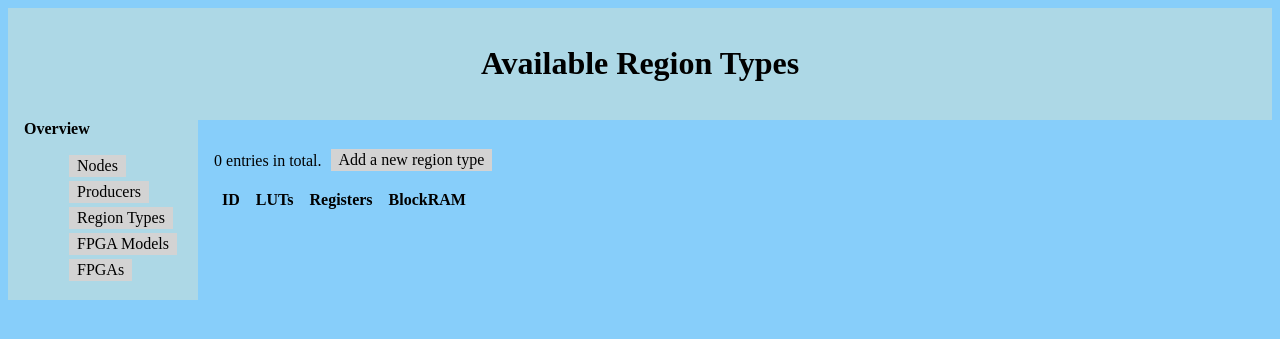
After one commit to VLSI-EDA/rc3e-manager, a Django app: page /fpga_manager/region_types/list/ in a window 1280 px wide. The commit adds this page. Shown: the top 339 px of the page. Run offline with Django 3.2, Linux system fonts and the light colour scheme; data that the repository does not hold is empty.

Commit message:
Can now add, delete and list region types
Also fixed wrong redirect after adding FPGAs

```diff
--- a/fpga_manager/models/fpga_model.py
+++ b/fpga_manager/models/fpga_model.py
@@ -26,7 +26,9 @@ class FpgaModel(models.Model):
 
     region_type = models.ForeignKey(
         'RegionType',
-        name="region_type"
+        name="region_type",
+        on_delete=models.CASCADE,
+        blank=False,
     )
 
     region_count = models.IntegerField(
--- a/fpga_manager/templates/layout_template.html
+++ b/fpga_manager/templates/layout_template.html
@@ -18,6 +18,7 @@
     <ul>
         <li><a href={% url 'list_nodes' %}>Nodes</a></li>
         <li><a href={% url 'list_producers' %}>Producers</a></li>
+        <li><a href={% url 'list_region_types' %}>Region Types</a></li>
         <li><a href={% url 'list_fpga_models' %}>FPGA Models</a></li>
         <li><a href={% url 'list_fpgas' %}>FPGAs</a></li>
     </ul>
--- /dev/null
+++ b/fpga_manager/templates/list_region_types.html
@@ -0,0 +1,42 @@
+{% extends "layout_template.html" %}
+
+{% block title %}
+    Available Region Types
+{% endblock %}
+
+{% block header %}
+    <h1>Available Region Types</h1>
+{% endblock %}
+
+{% block content %}
+
+    <p>
+        {{ object_list|length }} entries in total. <a href={% url 'add_region_type' %}> Add a new region type</a><br>
+    </p>
+
+    <table>
+        <thead>
+        <tr>
+            <th>ID</th>
+            <th>LUTs</th>
+            <th>Registers</th>
+            <th>BlockRAM</th>
+            <th></th>
+        </tr>
+        </thead>
+        <tbody>
+        {% for region_type in object_list %}
+            <tr>
+                <!-- Caution! You have to use the names that django assigns for the fields!
+                 See the 'name' field in the model declaration!-->
+                <td class="td-id">{{ region_type.id }}</td>
+                <td>{{ region_type.lut_count }}</td>
+                <td>{{ region_type.register_count }}</td>
+                <td>{{ region_type.blockram_size }}</td>
+                <td><a class="danger_link" href={% url 'delete_region_type' region_type.id %}>Delete</a></td>
+            </tr>
+        {% endfor %}
+        </tbody>
+    </table>
+
+{% endblock %}
--- a/fpga_manager/urls.py
+++ b/fpga_manager/urls.py
@@ -3,15 +3,9 @@ from django.urls import reverse_lazy
 from django.views.generic import ListView, CreateView, DeleteView
 
 from fpga_manager import views
-from fpga_manager.models import Fpga, FpgaModel, Node, Producer
+from fpga_manager.models import Fpga, FpgaModel, Node, Producer, RegionType
 
 urlpatterns = [
-    # FPGA manager views
-    # url(r'^overview/',          views.overview, name='overview'),
-    # url(r'^show_fpga/(?P<fpga_id>(\d+))/',   views.show_fpga, name='show_fpga'),
-    # url(r'^manage_nodes/', views.manage_nodes, name='manage_nodes'),
-    # url(r'^list_nodes/', views.list_nodes, name='list_nodes'),
-    # url(r'^static/', views.StaticView, name='static'),
 
     # TODO All the update views
 
@@ -109,4 +103,29 @@ urlpatterns = [
             success_url=reverse_lazy('list_fpgas'),
         ), name='delete_fpga'),
 
+    # --- Region Type related URLs ---
+
+    url(r'^region_types/create/',
+        CreateView.as_view(
+            model=RegionType,
+            context_object_name='form',
+            fields='__all__',
+            template_name='add_region_type.html',
+            success_url=reverse_lazy('list_region_types'),
+        ), name='add_region_type'),
+
+    url(r'^region_types/list/',
+        ListView.as_view(
+            model=RegionType,
+            context_object_name='object_list',
+            template_name="list_region_types.html"
+        ), name='list_region_types'),
+
+    url(r'^region_types/delete/(?P<pk>[\d]+)/$',
+        DeleteView.as_view(
+            model=RegionType,
+            context_object_name='region_type',
+            template_name='delete_region_type.html',
+            success_url=reverse_lazy('list_region_types'),
+        ), name='delete_region_type'),
 ]
--- a/fpga_manager/views.py
+++ b/fpga_manager/views.py
@@ -46,7 +46,7 @@ def add_fpga(request):
             new_fpga = Fpga(node=node, fpga_model=fpga_model, node_pci=node_pci, device_pci=device_pci)
             new_fpga.save()
 
-            return HttpResponseRedirect(reverse("welcome"))
+            return HttpResponseRedirect(reverse("list_fpgas"))
 
     else:
         filled_out_form = AddFpgaForm()
```
Also changed, not shown: fpga_manager/templates/add_region_type.html (added, +25 -0 lines), fpga_manager/templates/delete_region_type.html (added, +52 -0 lines).
